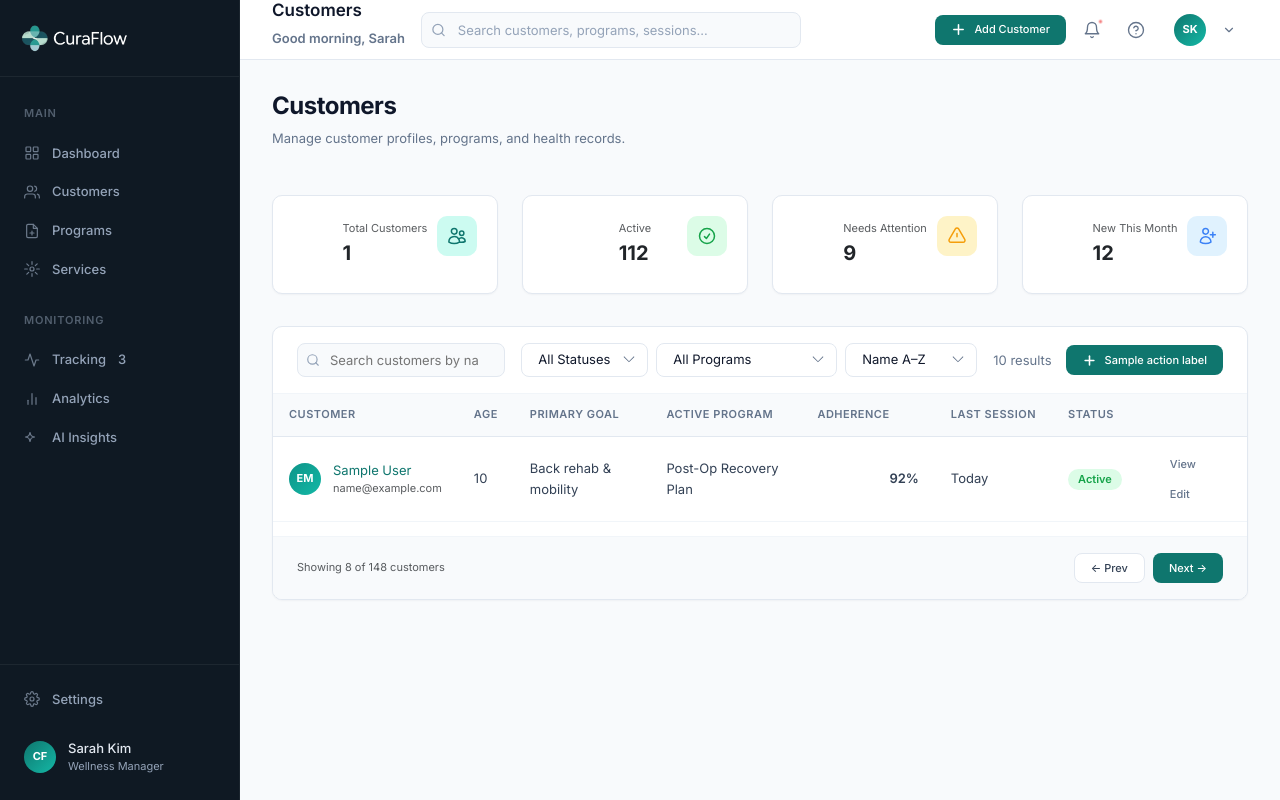
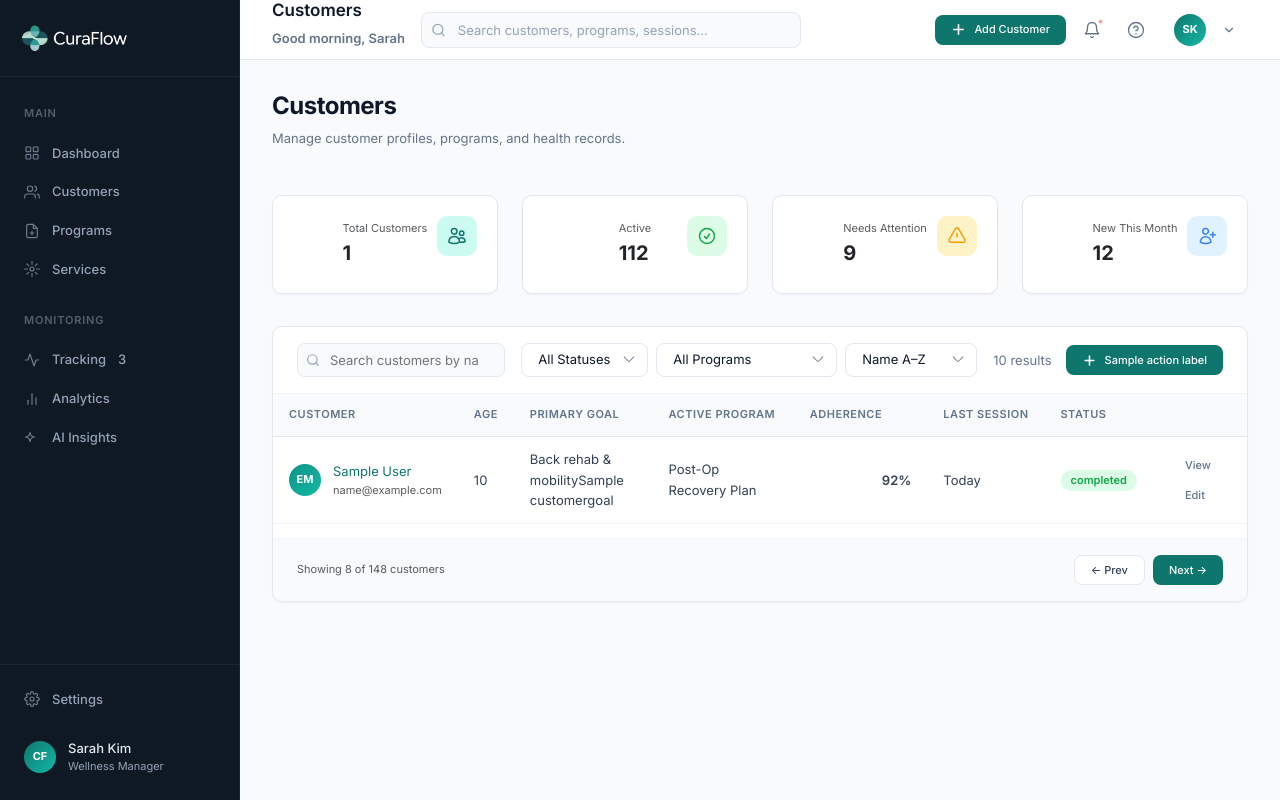
Before and after one commit to opencourse2020/curaflow, a Django app: template curaflow/templates/customers.html in a window 1280 px wide. Run offline with Django 3.2, Linux system fonts and the light colour scheme; the template is opened without the code that fills it: most values are stand-ins (such as "Sample title", 1, 10 or a date in 2020); some libraries are stand-ins or nearby versions.

Commit message:
check if organization works

```diff
--- a/curaflow/customers/models.py
+++ b/curaflow/customers/models.py
@@ -255,7 +255,7 @@ class CustomerGoal(TimeStampedModel):
         unique_together = ("customer", "goal")
 
     def __str__(self):
-        return f"{self.customer} - {self.goal}"
+        return f"{self.goal}"
 
 
 class CustomerAssessment(TimeStampedModel):
--- a/curaflow/templates/customers.html
+++ b/curaflow/templates/customers.html
@@ -75,7 +75,7 @@
             </div>
           </td>
           <td>{{ customer.age }}</td>
-          <td>Back rehab &amp; mobility</td>
+          <td>Back rehab &amp; mobility{{ customer.customergoal }}</td>
           <td><span class="tag">Post-Op Recovery Plan</span></td>
           <td>
             <div style="display:flex;align-items:center;gap:var(--space-2)">
@@ -84,7 +84,7 @@
             </div>
           </td>
           <td class="text-sm">Today</td>
-          <td><span class="badge badge-active">Active</span></td>
+          <td><span class="badge badge-active">{{ customer.status }}</span></td>
           <td>
             <div class="table-actions">
               <a href="{% url 'customers:detail' 1 %}" class="btn btn-ghost btn-sm">View</a>
```
